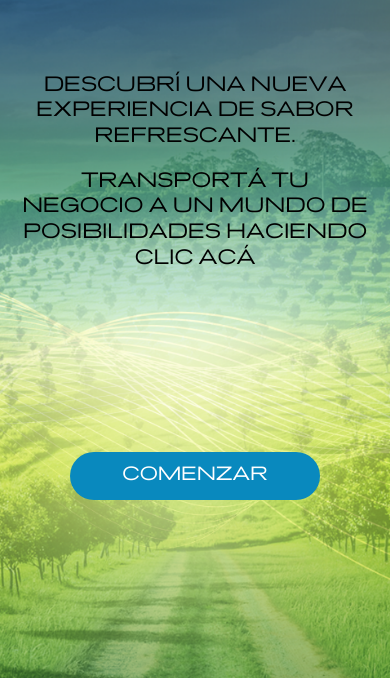
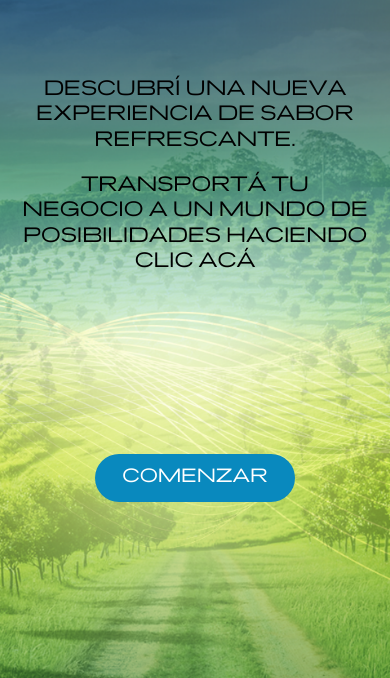
Before and after one commit to danieldamian09/Garden-CSU, a plain HTML site: page index.html in a window 390 px wide. Shown: the top 678 px of the page. Drawn offline with Linux system fonts and the light colour scheme.

Commit message:
cambio tamaño de button

```diff
--- a/style/index.css
+++ b/style/index.css
@@ -85,7 +85,7 @@
 @media (max-width: 576px) {
 
   .content {
-    margin: 14% auto 0;
+    margin: 15% auto 0;
   }
 
 
@@ -111,6 +111,7 @@
     font-size: 1.2rem;
     line-height: 1.5rem;
     padding: 12px;
+    width: 200px;
   }
 
   .logo-mobile {
@@ -134,7 +135,7 @@
   .button input {
     font-size: 0.9rem;
     line-height: 1rem;
-    width: 220px;
+    width: 180px;
   }
 
   .logo-desktop{
```
